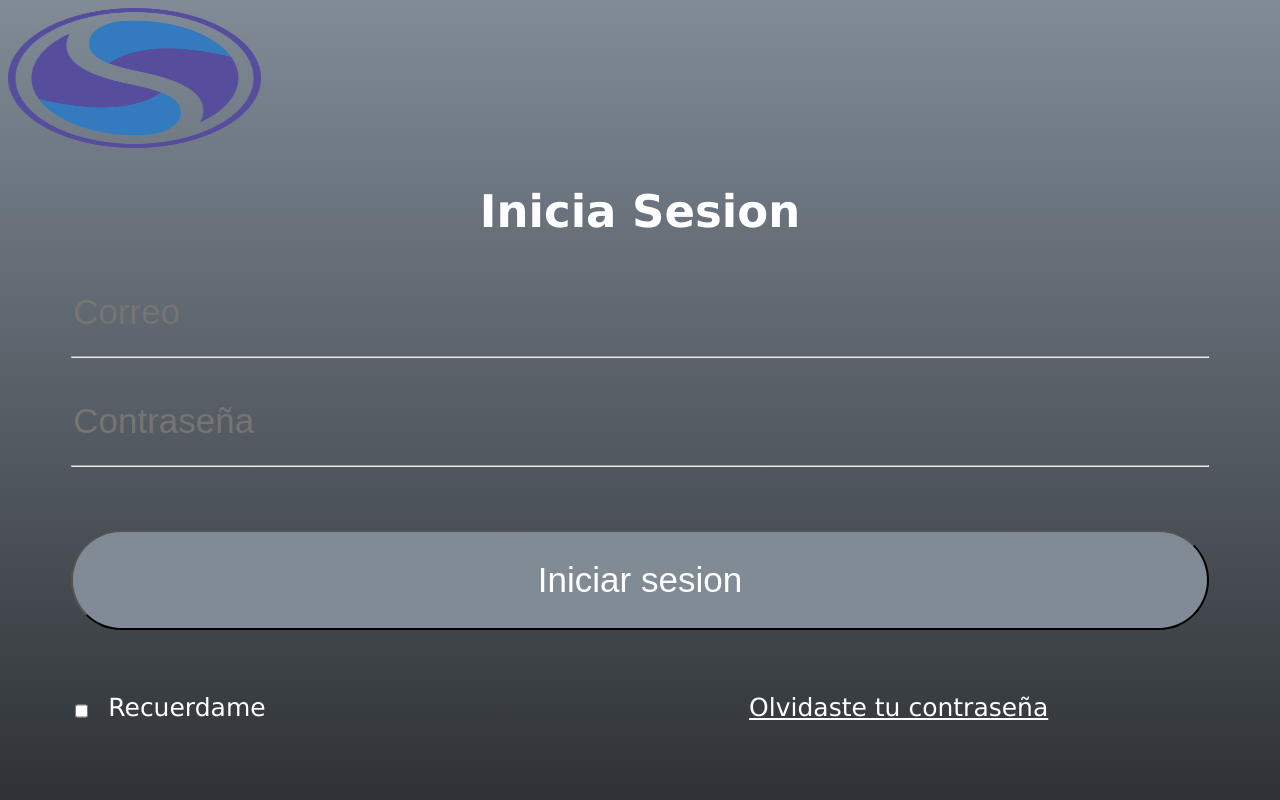
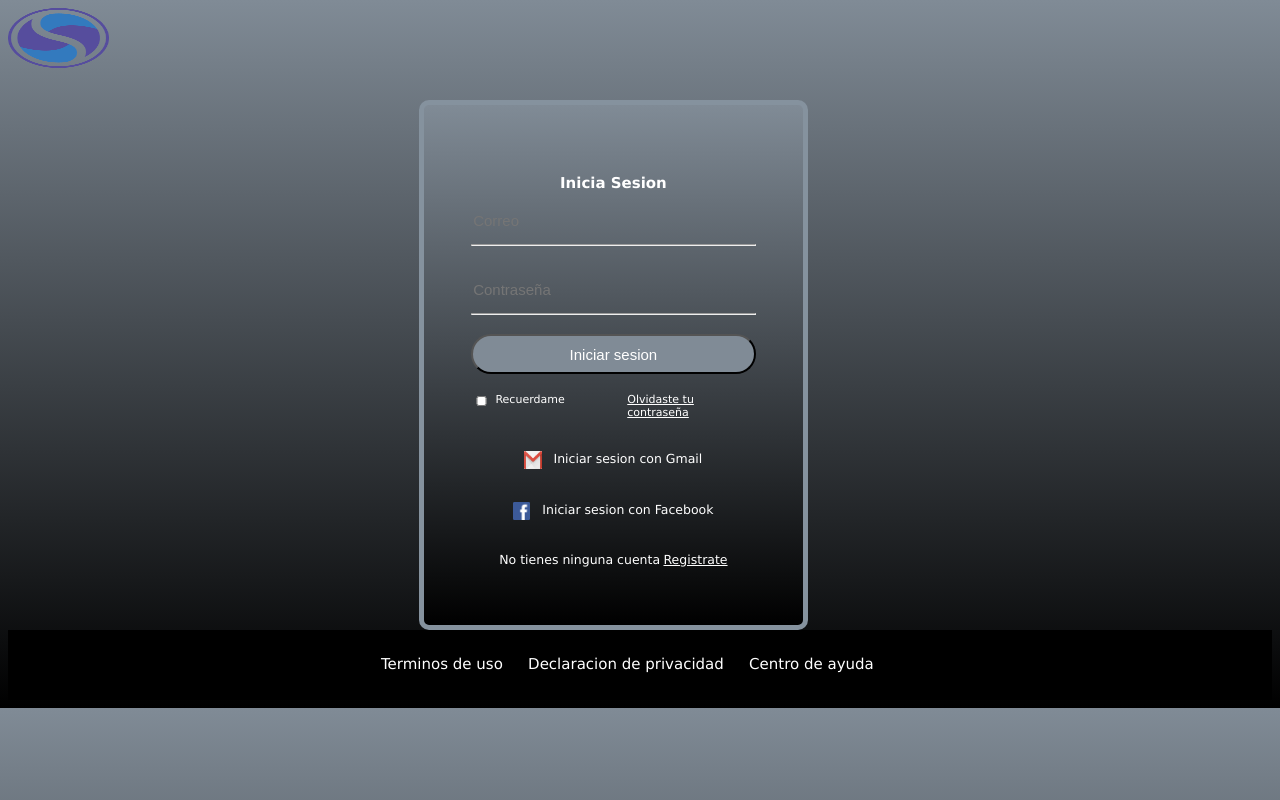
Before and after one commit to JoaquinSim/Login, a plain HTML site: page index.html in a window 1280 px wide. Shown: the top 800 px of the page. Drawn offline with Linux system fonts and the light colour scheme.

Commit message:
Responsive 1.0

```diff
--- a/index.css
+++ b/index.css
@@ -4,22 +4,24 @@ body{
   background: linear-gradient( #808B96 , black);
   color: white;
 }
+header{
+  height: 60px;
+}
 header .logo{
-  height: 140px;
+  height: 100%;
 }
 .logo img{
   width: 20%;
   height: 100%;
 }
 .login-box{
-  height: 920px;
-
+  height: 420px;
 }
 .login-box-titulo{
   display: flex;
   justify-content: center;
   margin:0 10% 0 10%;
-  font-size: 30px;
+  font-size: 10px;
 }
 .login-box-input{
   width:90%;
@@ -27,61 +29,61 @@ header .logo{
 }
 .login-box-input input{
   width: 100%;
-  height: 70px;
+  height: 30px;
   background-color: inherit;
   border: none;
-  font-size: 35px;
+  font-size: 15px;
 }
 .login-box-button {
   margin: 5% 5% 0 5%;
-  height: 100px;
+  height: 35px;
 }
 .login-box-button button{
   width: 100%;
   height: 100%;
-  font-size: 35px;
+  font-size: 15px;
   background-color:#808B96 ;
   color: white;
   border-radius: 50px;;
 }
 .login-box-password{
   margin: 5% 5% 0 5%;
-  height: 50px;
+  height: 20px;
+  width: 90%;
   display: flex;
 }
 .login-box-password input{
-  height: 30px;
+  height: 10px;
 }
 .login-box-password label{
-  font-size: 25px;
+  font-size: 12px;
   margin-left: 1.5%;
 }
 .login-box-password a{
-  font-size: 25px;
-  margin-left: 42.5%;
+  font-size: 11px;
   color: white;
+  margin-left: 22.5%;
 }
 .login-box-acounts{
-  margin: 5% 5% 0 5%;
-  height: 300px;
-
+  margin: 10% 5% 0 5%;
+  height:150px;
 }
 .login-box-acounts img{
   width:5%;
+  height: 18px;
   margin-right: 3.5%;
 }
 .login-box-acounts label{
-  font-size: 25px;
-  height: 30px;
-  margin-top: 1%;
+  font-size: 12.5px;
+  height: 15px;
 }
 .login-box-acount1 {
-  height: 50px;
+  height:30px;
   display: flex;
   justify-content: center;
 }
 .login-box-acount2 {
-  height: 50px;
+  height: 30px;
   margin-top: 6%;
   display: flex;
   justify-content: center;
@@ -95,13 +97,96 @@ header .logo{
   margin-top: 0;
 }
 .login-box-newAcount a{
-  font-size: 25px;
+  font-size: 12.5px;
   color: white;
   margin-left: 1%;
 }
 footer{
+  margin-top: 17%;
   background-color: #34495E ;
-  height: 150px;
+  height: 100px;
   text-align: center;
-  font-size: 25px;
 }
+.footer{
+  height: 100%;
+}
+.footer p{
+  margin-top: 7%;
+  font-size: 12px;
+}
+@media only screen and (min-width: 780px){
+  header{º
+    height: 90px;
+  }
+  .logo img{
+    width: 8%;
+    height: 100%;
+  }
+  .login-box{
+    margin-top: 2.5%;
+    margin-left: 32.5%;
+    width: 30%;
+    height: 520px;
+    border: 5px rgb(133, 146, 158 ) solid;
+    background: linear-gradient( #808B96 , black);
+    border-radius: 10px;
+  }
+  .login-box-titulo{
+    display: flex;
+    justify-content: center;
+    margin:15% 10% 0 10%;
+    font-size: 10px;
+  }
+  .login-box-input{
+    width:75%;
+    margin: auto;
+  }
+  .login-box-input input{
+    width: 100%;
+    height: 30px;
+    background-color: inherit;
+    border: none;
+    font-size: 15px;
+  }
+  .login-box-button {
+    margin: 5% 12.5% 0 12.5%;
+    height: 40px;
+  }
+  .login-box-button button{
+    width: 100%;
+    height: 100%;
+    font-size: 15px;
+    background-color:#808B96 ;
+    color: white;
+    border-radius: 50px;;
+  }
+  .login-box-password{
+    margin: 5% 5% 0 12.5%;
+    height: 20px;
+    width: 75%;
+    display: flex;
+  }
+  .login-box-password label{
+    font-size: 11px;
+  }
+  .login-box-password a{
+    font-size: 11px;
+    color: white;
+    margin-left: 22%;
+  }
+  footer{
+    margin-top:0;
+    background-color:black;
+    height: 70px;
+  }
+  .footer{
+    height: 100%;
+    justify-content: center;
+    display: flex;
+  }
+  .footer p{
+    margin-top:2%;
+    margin-right:2%;
+    font-size: 15px;
+  }
+}
--- a/index.html
+++ b/index.html
@@ -47,9 +47,11 @@
     </section>
 
     <footer>
-      <p>Terminos de uso</p>
-      <p>Declaracion de privacidad</p>
-      <p>Centro de ayuda</p>
+      <div class="footer">
+        <p>Terminos de uso</p>
+        <p>Declaracion de privacidad</p>
+        <p>Centro de ayuda</p>
+      </div>
     </footer>
   </body>
   <script src="http://localhost:35729/livereload.js">
```
